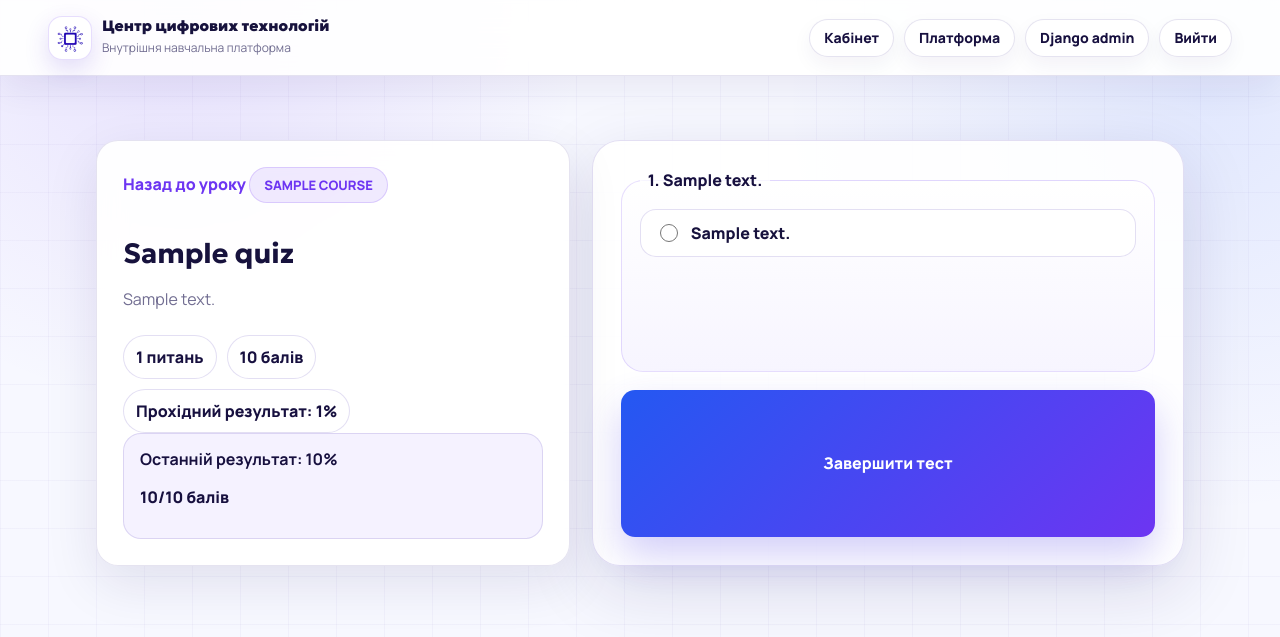
After one commit to Sofier2/digital-center-platform, a Django app: page /quizzes/1/ in a window 1280 px wide. The commit adds this page. Shown: the top 637 px of the page. Run offline with Django 5.2, Linux system fonts and the light colour scheme; a user stored in the database is signed in; tables that the repository leaves empty hold one stand-in row (values such as "Sample post").

Commit message:
Add built-in student quizzes

```diff
--- a/learning/forms.py
+++ b/learning/forms.py
@@ -58,3 +58,17 @@ class ReviewSubmissionForm(forms.ModelForm):
                 }
             ),
         }
+
+
+class QuizTakeForm(forms.Form):
+    def __init__(self, *args, questions=None, **kwargs):
+        super().__init__(*args, **kwargs)
+        self.questions = list(questions or [])
+        for question in self.questions:
+            choices = [(choice.id, choice.text) for choice in question.choices.all()]
+            self.fields[f"question_{question.id}"] = forms.ChoiceField(
+                label=question.text,
+                choices=choices,
+                widget=forms.RadioSelect,
+                required=True,
+            )
--- a/learning/urls.py
+++ b/learning/urls.py
@@ -8,10 +8,13 @@ urlpatterns = [
     path("parents/", views.parent_dashboard, name="parent_dashboard"),
     path("courses/<int:pk>/", views.course_detail, name="course_detail"),
     path("lessons/<int:pk>/", views.lesson_detail, name="lesson_detail"),
+    path("quizzes/<int:pk>/", views.take_quiz, name="take_quiz"),
+    path("quiz-results/<int:pk>/", views.quiz_result, name="quiz_result"),
     path("assignments/<int:pk>/submit/", views.submit_assignment, name="submit_assignment"),
     path("manage/", views.platform_admin_dashboard, name="platform_admin_dashboard"),
     path("manage/courses/", views.platform_admin_courses, name="platform_admin_courses"),
     path("manage/students/", views.platform_admin_students, name="platform_admin_students"),
     path("manage/submissions/", views.platform_admin_submissions, name="platform_admin_submissions"),
+    path("manage/quizzes/", views.platform_admin_quizzes, name="platform_admin_quizzes"),
     path("manage/submissions/<int:pk>/", views.review_submission, name="review_submission"),
 ]
--- a/learning/views.py
+++ b/learning/views.py
@@ -6,8 +6,20 @@ from django.contrib.auth.models import User
 from django.db.models import Count, Q
 from django.shortcuts import get_object_or_404, redirect, render
 
-from .forms import ReviewSubmissionForm, SubmissionForm
-from .models import Assignment, Course, Enrollment, Lesson, LessonProgress, ParentChild, Submission, SubmissionAttachment
+from .forms import QuizTakeForm, ReviewSubmissionForm, SubmissionForm
+from .models import (
+    Assignment,
+    Course,
+    Enrollment,
+    Lesson,
+    LessonProgress,
+    ParentChild,
+    Quiz,
+    QuizAnswer,
+    QuizAttempt,
+    Submission,
+    SubmissionAttachment,
+)
 
 
 def is_platform_manager(user):
@@ -61,6 +73,7 @@ def parent_dashboard(request):
         child = link.child
         enrollments = child.enrollments.select_related("course").filter(is_active=True)
         submissions = child.submissions.select_related("assignment", "assignment__lesson", "assignment__lesson__module__course").prefetch_related("attachments").order_by("-submitted_at")
+        quiz_attempts = child.quiz_attempts.select_related("quiz", "quiz__lesson", "quiz__lesson__module__course").order_by("-completed_at")
         lessons_total = Lesson.objects.filter(module__course__enrollments__student=child, module__course__enrollments__is_active=True).distinct().count()
         lessons_done = LessonProgress.objects.filter(student=child, is_done=True, lesson__module__course__enrollments__student=child).distinct().count()
         children_data.append(
@@ -68,6 +81,7 @@ def parent_dashboard(request):
                 "child": child,
                 "enrollments": enrollments,
                 "submissions": submissions[:6],
+                "quiz_attempts": quiz_attempts[:6],
                 "pending_count": submissions.filter(points__isnull=True).count(),
                 "checked_count": submissions.filter(points__isnull=False).count(),
                 "lessons_total": lessons_total,
@@ -97,7 +111,7 @@ def course_detail(request, pk):
 @login_required
 def lesson_detail(request, pk):
     lesson = get_object_or_404(
-        Lesson.objects.select_related("module", "module__course").prefetch_related("materials__attachments", "assignments"),
+        Lesson.objects.select_related("module", "module__course").prefetch_related("materials__attachments", "assignments", "quizzes"),
         pk=pk,
         is_available=True,
     )
@@ -107,7 +121,77 @@ def lesson_detail(request, pk):
         item.assignment_id: item
         for item in Submission.objects.prefetch_related("attachments").filter(student=request.user, assignment__lesson=lesson)
     }
-    return render(request, "learning/lesson_detail.html", {"lesson": lesson, "submissions": submissions})
+    quiz_attempts = {}
+    for item in QuizAttempt.objects.filter(student=request.user, quiz__lesson=lesson).order_by("quiz_id", "-completed_at"):
+        quiz_attempts.setdefault(item.quiz_id, item)
+    return render(request, "learning/lesson_detail.html", {"lesson": lesson, "submissions": submissions, "quiz_attempts": quiz_attempts})
+
+
+@login_required
+def take_quiz(request, pk):
+    quiz = get_object_or_404(
+        Quiz.objects.select_related("lesson", "lesson__module", "lesson__module__course").prefetch_related("questions__choices"),
+        pk=pk,
+        is_published=True,
+    )
+    if not user_has_course_access(request.user, quiz.lesson.module.course):
+        return redirect("dashboard")
+
+    latest_attempt = QuizAttempt.objects.filter(quiz=quiz, student=request.user).order_by("-completed_at").first()
+    questions = [question for question in quiz.questions.all() if question.is_active and question.choices.exists()]
+    if latest_attempt and not quiz.allow_retakes and request.method != "POST":
+        return render(request, "learning/quiz_result.html", {"quiz": quiz, "attempt": latest_attempt})
+
+    if request.method == "POST":
+        if latest_attempt and not quiz.allow_retakes:
+            return redirect("quiz_result", pk=latest_attempt.pk)
+        form = QuizTakeForm(request.POST, questions=questions)
+        if form.is_valid():
+            correct_count = 0
+            selected_by_question = {}
+            for question in questions:
+                selected_id = int(form.cleaned_data[f"question_{question.id}"])
+                selected_choice = next((choice for choice in question.choices.all() if choice.id == selected_id), None)
+                selected_by_question[question.id] = selected_choice
+                if selected_choice and selected_choice.is_correct:
+                    correct_count += 1
+
+            total_count = len(questions)
+            score_percent = round((correct_count / total_count) * 100) if total_count else 0
+            points = round((correct_count / total_count) * quiz.max_points) if total_count else 0
+            attempt = QuizAttempt.objects.create(
+                quiz=quiz,
+                student=request.user,
+                correct_count=correct_count,
+                total_count=total_count,
+                score_percent=score_percent,
+                points=points,
+            )
+            for question in questions:
+                selected_choice = selected_by_question.get(question.id)
+                QuizAnswer.objects.create(
+                    attempt=attempt,
+                    question=question,
+                    selected_choice=selected_choice,
+                    is_correct=bool(selected_choice and selected_choice.is_correct),
+                )
+            messages.success(request, "Тест завершено. Результат збережено в кабінеті.")
+            return redirect("quiz_result", pk=attempt.pk)
+    else:
+        form = QuizTakeForm(questions=questions)
+
+    return render(request, "learning/take_quiz.html", {"quiz": quiz, "form": form, "questions_count": len(questions), "latest_attempt": latest_attempt})
+
+
+@login_required
+def quiz_result(request, pk):
+    attempt = get_object_or_404(
+        QuizAttempt.objects.select_related("quiz", "quiz__lesson", "quiz__lesson__module", "quiz__lesson__module__course").prefetch_related("answers__question", "answers__selected_choice"),
+        pk=pk,
+    )
+    if attempt.student != request.user and not is_platform_manager(request.user):
+        return redirect("dashboard")
+    return render(request, "learning/quiz_result.html", {"quiz": attempt.quiz, "attempt": attempt})
 
 
 @login_required
@@ -159,12 +243,15 @@ def submit_assignment(request, pk):
 @user_passes_test(is_platform_manager)
 def platform_admin_dashboard(request):
     submissions = Submission.objects.select_related("student", "assignment", "assignment__lesson").prefetch_related("attachments").order_by("-submitted_at")[:8]
+    quiz_attempts = QuizAttempt.objects.select_related("student", "quiz", "quiz__lesson").order_by("-completed_at")[:8]
     context = {
         "courses_count": Course.objects.count(),
         "students_count": User.objects.filter(enrollments__isnull=False).distinct().count(),
         "pending_count": Submission.objects.filter(points__isnull=True).count(),
         "checked_count": Submission.objects.filter(points__isnull=False).count(),
+        "quiz_attempts_count": QuizAttempt.objects.count(),
         "submissions": submissions,
+        "quiz_attempts": quiz_attempts,
     }
     return render(request, "learning/platform_admin/dashboard.html", context)
 
@@ -220,6 +307,13 @@ def platform_admin_submissions(request):
 
 @login_required
 @user_passes_test(is_platform_manager)
+def platform_admin_quizzes(request):
+    attempts = QuizAttempt.objects.select_related("student", "quiz", "quiz__lesson", "quiz__lesson__module__course").order_by("-completed_at")
+    return render(request, "learning/platform_admin/quizzes.html", {"attempts": attempts})
+
+
+@login_required
+@user_passes_test(is_platform_manager)
 def review_submission(request, pk):
     submission = get_object_or_404(
         Submission.objects.select_related("student", "assignment", "assignment__lesson", "assignment__lesson__module__course").prefetch_related("attachments"),
--- a/static/css/platform.css
+++ b/static/css/platform.css
@@ -886,6 +895,138 @@ main {
   border: 1px solid rgba(109, 53, 242, 0.16);
   border-radius: 18px;
   box-shadow: 0 14px 34px rgba(28, 18, 74, 0.08);
+}
+
+.quiz-shell {
+  display: grid;
+  grid-template-columns: minmax(0, 0.8fr) minmax(320px, 1fr);
+  gap: 22px;
+  width: min(1180px, calc(100% - 32px));
+  margin: 40px auto 80px;
+}
+
+.quiz-intro {
+  position: sticky;
+  top: 96px;
+  align-self: start;
+}
+
+.quiz-meta {
+  display: flex;
+  flex-wrap: wrap;
+  gap: 10px;
+  padding: 0;
+  margin: 22px 0 0;
+  list-style: none;
+}
+
+.quiz-meta li {
+  padding: 10px 12px;
+  color: var(--ink);
+  background: rgba(255, 255, 255, 0.72);
+  border: 1px solid var(--line);
+  border-radius: 999px;
+  font-weight: 900;
+}
+
+.quiz-card {
+  display: grid;
+  gap: 18px;
+  padding: clamp(18px, 3vw, 28px);
+  background: rgba(255, 255, 255, 0.9);
+  border: 1px solid var(--line);
+  border-radius: 28px;
+  box-shadow: var(--shadow);
+}
+
+.quiz-question {
+  display: grid;
+  gap: 14px;
+  min-width: 0;
+  padding: 18px;
+  margin: 0;
+  background: linear-gradient(180deg, #fff, #f7f5ff);
+  border: 1px solid rgba(109, 53, 242, 0.16);
+  border-radius: 22px;
+}
+
+.quiz-question legend {
+  padding: 0 8px;
+  color: var(--ink);
+  font-weight: 950;
+}
+
+.choice-list ul {
+  display: grid;
+  gap: 10px;
+  padding: 0;
+  margin: 0;
+  list-style: none;
+}
+
+.choice-list label {
+  display: flex;
+  align-items: flex-start;
+  gap: 10px;
+  padding: 12px 14px;
+  background: rgba(255, 255, 255, 0.88);
+  border: 1px solid var(--line);
+  border-radius: 16px;
+  cursor: pointer;
+  font-weight: 850;
+}
+
+.choice-list input {
+  width: 18px;
+  height: 18px;
+  margin-top: 2px;
+  accent-color: var(--violet);
+}
+
+.form-error {
+  color: #c0264b;
+  font-weight: 900;
+}
+
+.result-score {
+  display: grid;
+  gap: 6px;
+  width: fit-content;
+  min-width: 220px;
+  padding: 18px 20px;
+  color: var(--white);
+  background: linear-gradient(135deg, #7f1d1d, #f43f5e);
+  border-radius: 24px;
+  box-shadow: 0 20px 55px rgba(244, 63, 94, 0.22);
+}
+
+.result-score.passed {
+  background: linear-gradient(135deg, #2458f2, #6d35f2);
+  box-shadow: 0 20px 55px rgba(109, 53, 242, 0.24);
+}
+
+.result-score strong {
+  font-size: clamp(42px, 7vw, 72px);
+  line-height: 0.95;
+  font-family: "Geologica", system-ui, sans-serif;
+}
+
+.answer-row {
+  display: grid;
+  gap: 8px;
+  padding: 16px;
+  background: #fff;
+  border: 1px solid var(--line);
+  border-left: 6px solid #f43f5e;
+  border-radius: 18px;
+}
+
+.answer-row.correct {
+  border-left-color: #2458f2;
+}
+
+.fit-btn {
+  width: fit-content;
 }
 
 .course-card {
--- a/templates/learning/base.html
+++ b/templates/learning/base.html
@@ -11,7 +11,7 @@
     <link rel="preconnect" href="https://fonts.googleapis.com">
     <link rel="preconnect" href="https://fonts.gstatic.com" crossorigin>
     <link href="https://fonts.googleapis.com/css2?family=Geologica:wght@500;600;700;800;900&family=Manrope:wght@400;500;600;700;800&display=swap&subset=cyrillic" rel="stylesheet">
-    <link rel="stylesheet" href="{% static 'css/platform.css' %}?v=20260623-media1">
+    <link rel="stylesheet" href="{% static 'css/platform.css' %}?v=20260623-quiz1">
   </head>
   <body>
     <header class="app-header">
--- /dev/null
+++ b/templates/learning/take_quiz.html
@@ -0,0 +1,46 @@
+{% extends "learning/base.html" %}
+
+{% block title %}{{ quiz.title }}{% endblock %}
+
+{% block content %}
+  <section class="quiz-shell">
+    <article class="lesson-main quiz-intro">
+      <a class="back-link" href="{{ quiz.lesson.get_absolute_url }}">Назад до уроку</a>
+      <span class="eyebrow light">{{ quiz.lesson.module.course.title }}</span>
+      <h1>{{ quiz.title }}</h1>
+      {% if quiz.description %}<p class="lead">{{ quiz.description }}</p>{% endif %}
+      <ul class="quiz-meta">
+        <li>{{ questions_count }} питань</li>
+        <li>{{ quiz.max_points }} балів</li>
+        <li>Прохідний результат: {{ quiz.passing_percent }}%</li>
+      </ul>
+      {% if latest_attempt %}
+        <div class="checked-box">
+          <strong>Останній результат: {{ latest_attempt.score_percent }}%</strong>
+          <p>{{ latest_attempt.points }}/{{ quiz.max_points }} балів</p>
+        </div>
+      {% endif %}
+    </article>
+
+    <form class="quiz-card" method="post">
+      {% csrf_token %}
+      {% if form.fields %}
+        {% for field in form %}
+          <fieldset class="quiz-question">
+            <legend>{{ forloop.counter }}. {{ field.label }}</legend>
+            <div class="choice-list">
+              {{ field }}
+            </div>
+            {% if field.errors %}<small class="form-error">{{ field.errors|striptags }}</small>{% endif %}
+          </fieldset>
+        {% endfor %}
+        <button class="primary-btn" type="submit">Завершити тест</button>
+      {% else %}
+        <div class="empty-state compact-empty">
+          <h2>Питання ще не додані</h2>
+          <p>Додай питання і варіанти відповідей у Django admin.</p>
+        </div>
+      {% endif %}
+    </form>
+  </section>
+{% endblock %}
```
Also changed, not shown: other parts of static/css/platform.css (+36 -1 lines), learning/admin.py (+64 -1 lines), learning/models.py (+91 -0 lines), templates/learning/lesson_detail.html (+28 -0 lines), templates/learning/parent_dashboard.html (+17 -1 lines), templates/learning/platform_admin/dashboard.html (+20 -1 lines), templates/learning/platform_admin/quizzes.html (added, +27 -0 lines), templates/learning/quiz_result.html (added, +39 -0 lines), learning/migrations/0005_quizzes.py (added).
